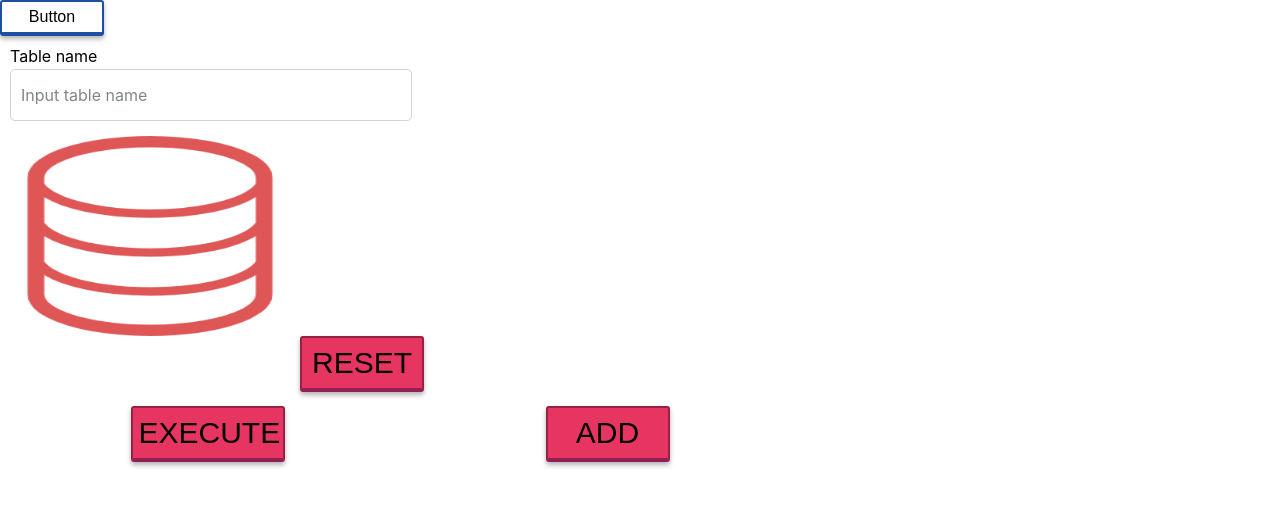
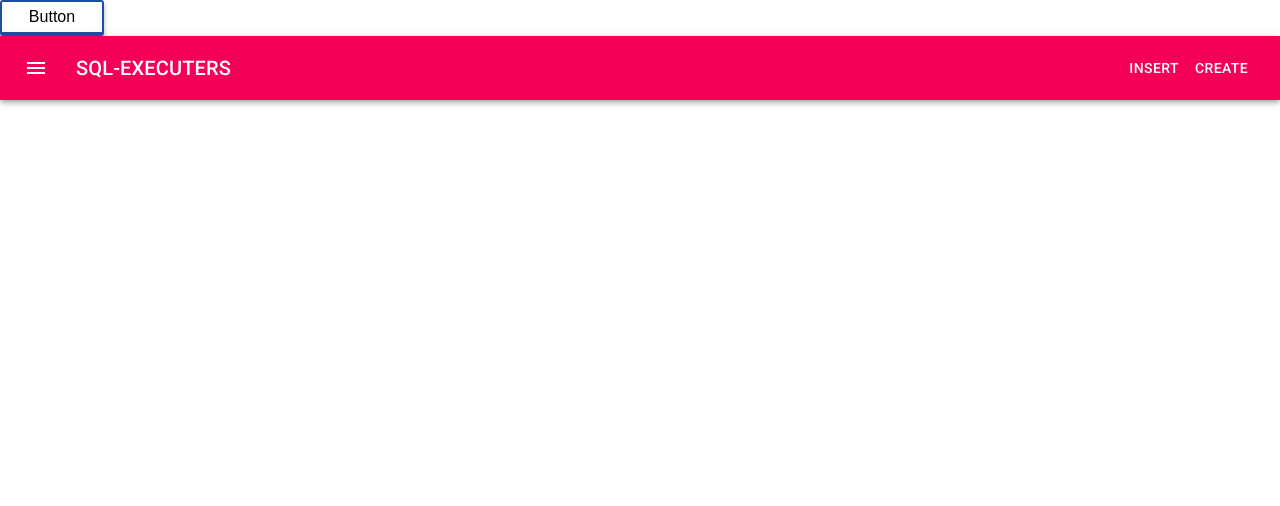
Before and after one commit to u-kai/sql-executers, a React (Create React App) app: page / in a window 1280 px wide. Both pictures are taken after a click on the button "Button". Shown: the top 506 px of the page. Built offline with nearby package versions, Linux system fonts and the light colour scheme.

Commit message:
insert header

```diff
--- a/package.json
+++ b/package.json
@@ -12,9 +12,11 @@
     "@types/node": "^12.0.0",
     "@types/react": "^17.0.0",
     "@types/react-dom": "^17.0.0",
+    "@types/react-router-dom": "^5.1.7",
     "@types/styled-components": "^5.1.9",
     "react": "^17.0.2",
     "react-dom": "^17.0.2",
+    "react-router-dom": "^5.2.0",
     "react-scripts": "4.0.3",
     "styled-components": "^5.3.0",
     "typescript": "^4.1.2",
--- a/src/App.tsx
+++ b/src/App.tsx
@@ -17,6 +17,7 @@ import { InputAndCopyAndLabel } from "components/organisms/InputAndCopyAndLabel"
 // import {EditerAndAutoCorrectModi} from "components/organisms/EditerAndAutoCorrects"
 import {EditersAndButton} from "components/organisms/EditersAndButton"
 import { FolderAndEditer } from "components/organisms/FolderAndEditer";
+import {ButtonAppBar} from "components/atoms/ButtonAppBar-MaterialUI";
 function App() {
   const [toggle,setToggle] = useState(true)
   const [test,setTest] = useState(["testdayo","uhyohyo"])
@@ -65,7 +66,10 @@ function App() {
       // ></SaveFileOnIcon>
       // <EditerAndAutoCorrect></EditerAndAutoCorrect>
     ):(
-      <TextareaInsertProps></TextareaInsertProps>
+      // <TextareaInsertProps></TextareaInsertProps>
+      <ButtonAppBar
+      buttons={["INSERT","CREATE"]}
+      onClicks={[(e: React.MouseEvent<HTMLButtonElement, MouseEvent>)=>console.log("INSERT"),(e: React.MouseEvent<HTMLButtonElement, MouseEvent>)=>console.log("CREATE")]}></ButtonAppBar>
     // <FileReaderOnIcon
     // texts={test}
     // setTexts={setTest}></FileReaderOnIcon>
--- /dev/null
+++ b/src/components/atoms/ButtonAppBar-MaterialUI.tsx
@@ -0,0 +1,61 @@
+
+import Reac,{VFC} from 'react';
+import { createStyles, makeStyles, Theme } from '@material-ui/core/styles';
+import AppBar from '@material-ui/core/AppBar';
+import Toolbar from '@material-ui/core/Toolbar';
+import Typography from '@material-ui/core/Typography';
+import Button from '@material-ui/core/Button';
+import IconButton from '@material-ui/core/IconButton';
+import MenuIcon from '@material-ui/icons/Menu';
+
+const useStyles = makeStyles((theme: Theme) =>
+  createStyles({
+    root: {
+      flexGrow: 1,
+    },
+    menuButton: {
+      marginRight: theme.spacing(2),
+    },
+    title: {
+      flexGrow: 1,
+    },
+  }),
+);
+
+
+type Props = {
+    buttons:string[]
+    onClicks:((event: React.MouseEvent<HTMLButtonElement, MouseEvent>) => void)[]
+    color?: "inherit" | "transparent" | "default" | "primary" | "secondary" | undefined
+    title?:string
+
+}
+export const ButtonAppBar:VFC<Props> = (props) => {
+  const classes = useStyles();
+  const {buttons,onClicks,color="secondary",title="SQL-EXECUTERS"} = props
+  return (
+    <div className={classes.root}>
+      <AppBar position="static" color={color}>
+        <Toolbar>
+          <IconButton edge="start" className={classes.menuButton} color="inherit" aria-label="menu">
+            <MenuIcon />
+          </IconButton>
+          <Typography variant="h6" className={classes.title}>
+            {title}
+          </Typography>
+            {buttons?.map((button,i)=>(
+                onClicks[i] ? (
+                <Button color="inherit" onClick={onClicks[i]}>
+                    {button}
+                </Button>
+                ) : (
+                <Button color="inherit">
+                    {button}
+                </Button>
+                )
+            ))}
+        </Toolbar>
+      </AppBar>
+    </div>
+  );
+}
--- a/src/components/organisms/EditersAndButton.tsx
+++ b/src/components/organisms/EditersAndButton.tsx
@@ -4,17 +4,29 @@ import styled from "styled-components"
 import { useState } from "react"
 import {postDataAndReturnResposeJson} from "functions/tableFunctions"
 import { removeLastChar, removeLastValue } from "functions/editerFucntions"
+
+
+type Props = {
+    results:{[key:string]:string}[]
+    //setResults:
+}
 export const EditersAndButton = () => {
     const [sentences,setSentences] = useState([""])
+    const [resutls, setResults] = useState<{[key:string]:[]}[]>([])
     const onClick = () =>{
         const querys = returnQuerys()
         console.log(querys)
-        const sendData = {
+        const postData = {
             querys:querys
         }
         const url = "editerhandler"
-        postDataAndReturnResposeJson(sendData,url)
-        .then((data)=>console.log(data))
+        postDataAndReturnResposeJson(postData,url)
+        .then((data)=>{
+            console.log(data["select"])
+            // console.log(typeof data["select"])
+            console.log(getColumns(data["select"]))
+
+        })
     }
     const returnQuerys = () =>{
         let oneLineQuery = sentences.join("")
@@ -23,6 +35,11 @@ export const EditersAndButton = () => {
         }
         const querys = oneLineQuery.split(";")
         return querys
+    }
+    //{[key:string]:string|number|null|undefined}[]
+    const getColumns = (results:{[key:string]:string|number|null|undefined}[][]) => {
+        console.log(results[0][0],"success")
+        return Object.keys(results[0][0])
     }
     return (
     <Contener>
--- /dev/null
+++ b/src/components/pages/SQLExecuters.tsx
@@ -0,0 +1,6 @@
+import styled from "styled-components"
+export const SQLExrcuters = () =>{
+    return (
+        <></>
+    )
+}
```
Also changed, not shown: 1 other file (tests, documents, lock files or other folders).
